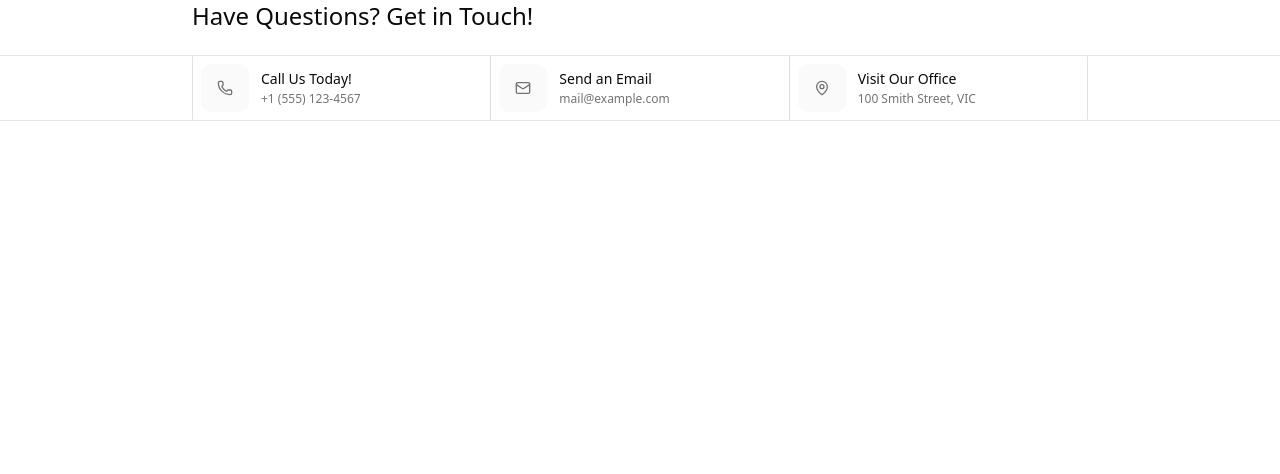
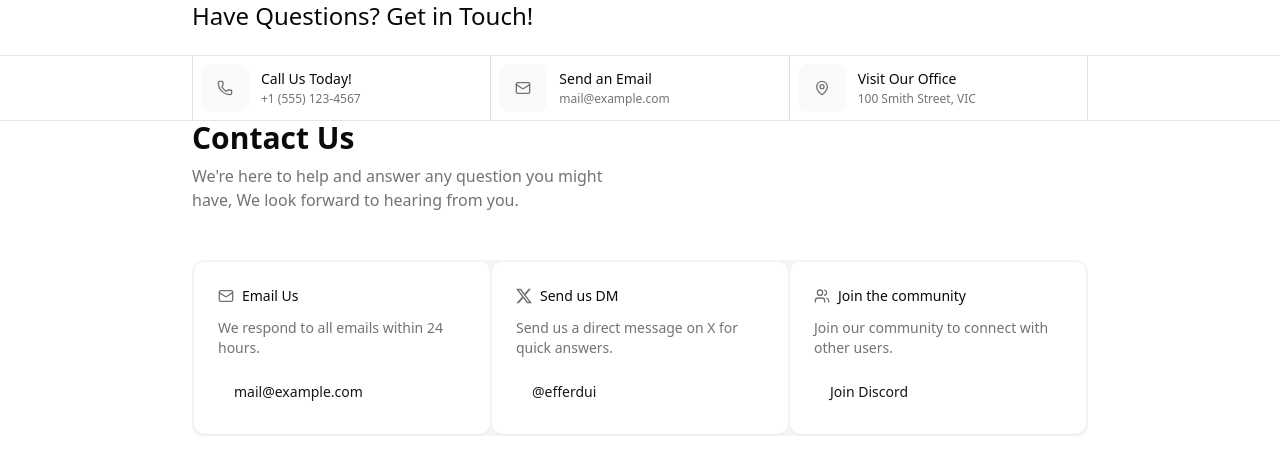
Before and after one commit to SikandarJODD/sv-efferd, a SvelteKit app: page / in a window 1280 px wide. Shown: the top 474 px of the page. Built offline with nearby package versions, Linux system fonts and the light colour scheme.

Commit message:
feat: added contact two

```diff
--- /dev/null
+++ b/src/lib/components/efferd/contact/contact-two.svelte
@@ -0,0 +1,71 @@
+<script lang="ts">
+	import { cn } from '$lib/utils';
+	import { Button } from '$lib/components/ui/button';
+	import { X } from '$lib/svgs';
+	import { Mail, Users, type Icon as IconType } from '@lucide/svelte';
+	import type { Component } from 'svelte';
+
+	const APP_EMAIL = 'mail@example.com';
+
+	type Data = {
+		title: string;
+		description: string;
+		icon: typeof IconType | Component;
+		href: string;
+		label: string;
+	};
+	let data: Data[] = [
+		{
+			title: 'Email Us',
+			description: 'We respond to all emails within 24 hours.',
+			icon: Mail,
+			href: `mailto:${APP_EMAIL}`,
+			label: APP_EMAIL
+		},
+		{
+			title: 'Send us DM',
+			description: 'Send us a direct message on X for quick answers.',
+			icon: X,
+			href: '#',
+			label: '@efferdui'
+		},
+		{
+			title: 'Join the community',
+			description: 'Join our community to connect with other users.',
+			icon: Users,
+			href: '#',
+			label: 'Join Discord'
+		}
+	];
+</script>
+
+<div class="mx-auto max-w-4xl">
+	<div class="mb-12 flex max-w-md flex-col justify-center gap-2">
+		<h1 class="text-2xl font-bold md:text-3xl">Contact Us</h1>
+		<p class="text-base text-muted-foreground">
+			We&apos;re here to help and answer any question you might have, We look forward to hearing
+			from you.
+		</p>
+	</div>
+	<div
+		class="grid gap-0.5 overflow-hidden rounded-lg bg-muted p-0.5 md:grid-cols-3 dark:bg-muted/50"
+	>
+		{#each data as item}
+			{@const Icon = item.icon}
+			<div class="flex flex-col gap-3 rounded-lg bg-background px-6 py-6 shadow-xs">
+				<div
+					class={cn('flex items-center gap-x-2', '[&_svg]:size-4 [&_svg]:text-muted-foreground')}
+				>
+					<Icon />
+					<h2 class="text-sm">{item.title}</h2>
+				</div>
+				<p class="text-sm text-muted-foreground">{item.description}</p>
+				<div class="mt-1 flex items-center gap-x-2">
+					<Button variant="link" href={item.href}>
+						{item.label}
+					</Button>
+				</div>
+			</div>
+		{/each}
+	</div>
+</div>
--- /dev/null
+++ b/src/lib/svgs/index.ts
@@ -0,0 +1,2 @@
+import X from './x.svelte';
+export { X };
--- /dev/null
+++ b/src/lib/svgs/x.svelte
@@ -0,0 +1,11 @@
+<script lang="ts">
+	import type { SVGAttributes } from 'svelte/elements';
+
+	let { ...props }: SVGAttributes<SVGSVGElement> = $props();
+</script>
+
+<svg fill="currentColor" viewBox="0 0 24 24" xmlns="http://www.w3.org/2000/svg" {...props}>
+	<path
+		d="m18.9,1.153h3.682l-8.042,9.189,9.46,12.506h-7.405l-5.804-7.583-6.634,7.583H.469l8.6-9.831L0,1.153h7.593l5.241,6.931,6.065-6.931Zm-1.293,19.494h2.039L6.482,3.239h-2.19l13.314,17.408Z"
+	/>
+</svg>
--- a/src/routes/+page.svelte
+++ b/src/routes/+page.svelte
@@ -1,5 +1,7 @@
 <script lang="ts">
 	import ContactOne from '$lib/components/efferd/contact/contact-one.svelte';
+	import ContactTwo from '$lib/components/efferd/contact/contact-two.svelte';
 </script>
 
 <ContactOne />
+<ContactTwo />
```
